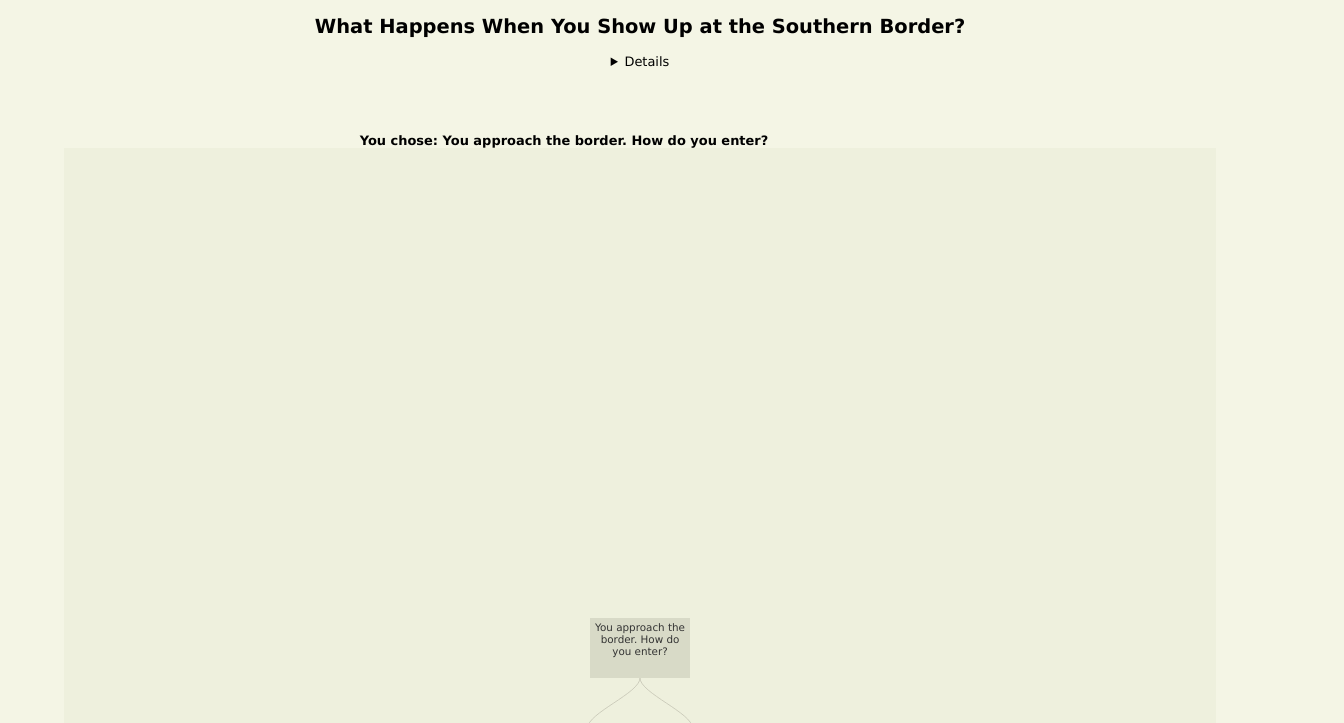
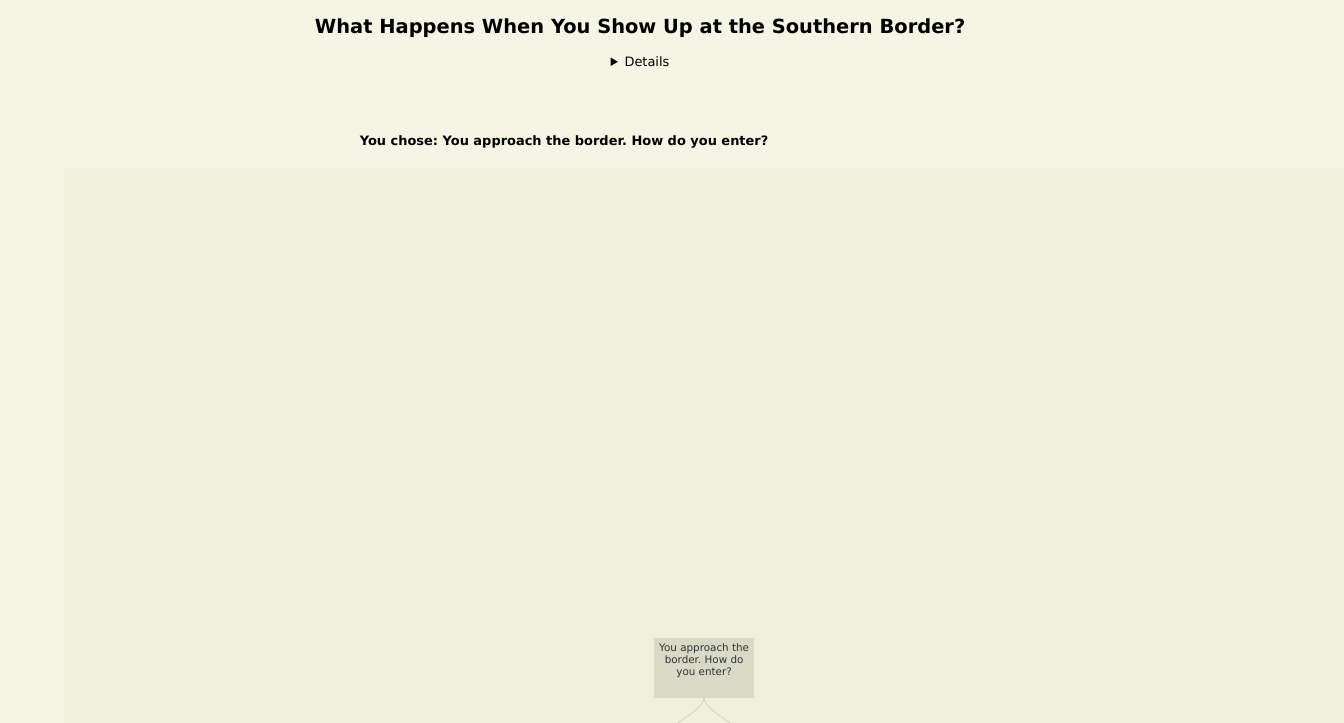
Before and after one commit to GaelanSmith/GaelanSmith.github.io, a plain HTML site: page index.html in a window 1280 px wide. Shown: the part 50-773 px from the top of the page, 1344 px wide, since content can reach past the window. Drawn offline with Linux system fonts and the light colour scheme.

Commit message:
Fix base.css

```diff
--- a/css/base.css
+++ b/css/base.css
@@ -28,7 +28,7 @@ a {
 }
 
 #container {
-    /* width: 100%; */
+    width: 100%;
     margin: 5%;
     position:relative;
     align-self: center;
@@ -40,7 +40,7 @@ a {
 
 #center-container {
     height:auto;
-    /* position:relative; */
+    position:relative;
     top: 20px;
 }
 
```
